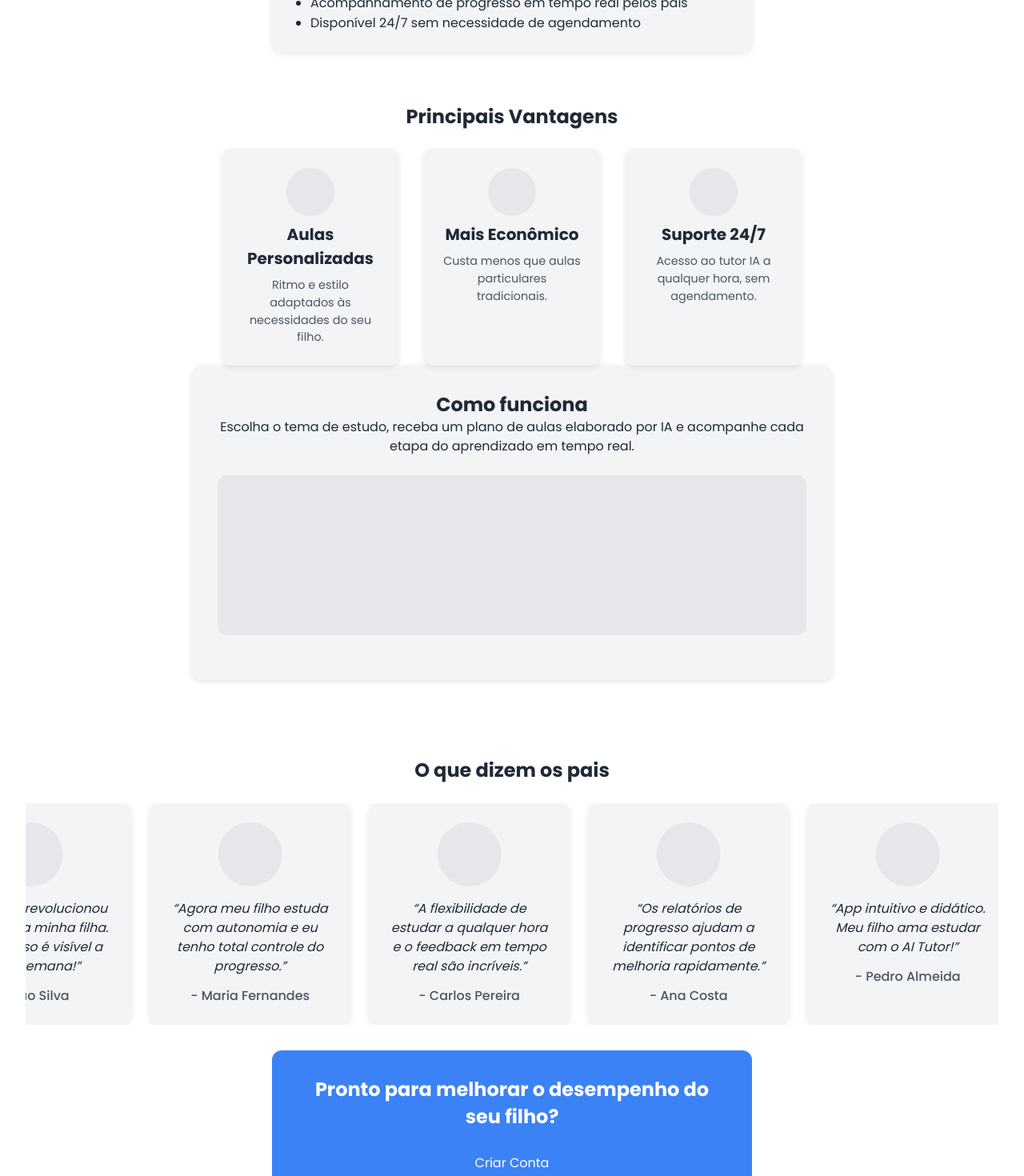
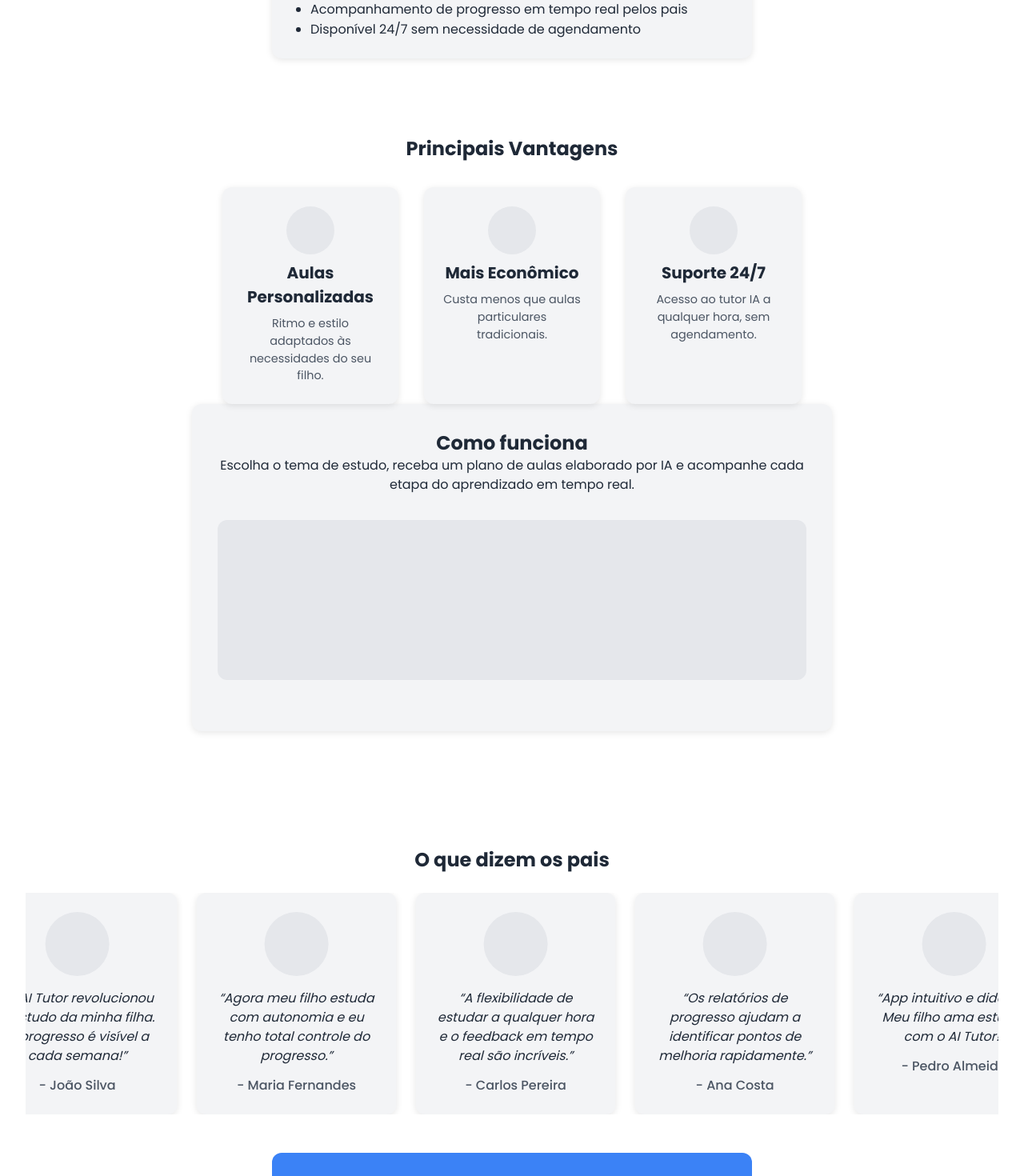
Before and after one commit to duMagnus/ai-tutor, a React (Vite) app in the folder frontend/: page / in a window 1280 px wide. Shown: the part 720-2190 px from the top of the page at 80% size. Built offline with nearby package versions, Linux system fonts and the light colour scheme.

Commit message:
Increase vertical spacing, slow slider to 60s and fix infinite scroll gap

```diff
--- a/frontend/src/pages/LandingPage.css
+++ b/frontend/src/pages/LandingPage.css
@@ -30,7 +30,7 @@
 
 /* Uniform vertical spacing between sections */
 .landing-main > * + * {
-  margin-top: 4rem;
+  margin-top: 6rem;
 }
 
 .features {
@@ -65,7 +65,7 @@
   height: 300px;
   background-color: #E5E7EB;
   border-radius: var(--border-radius-lg);
-  margin: 1.5rem 0;
+  margin: 2rem 0;
 }
 
 /* How It Works */
@@ -83,13 +83,13 @@
   height: 200px;
   background-color: #E5E7EB;
   border-radius: var(--border-radius-lg);
-  margin: 1.5rem 0;
+  margin: 2rem 0;
 }
 
 /* Testimonials */
 /* Testimonials slider */
 .testimonials {
-  padding: 2rem 0;
+  padding: 3rem 0;
   text-align: center;
 }
 .testimonials-slider {
@@ -98,8 +98,8 @@
 }
 .slider-track {
   display: flex;
-  gap: 1.5rem;
-  animation: scroll 30s linear infinite;
+  /* continuous scroll without gap-based blank */
+  animation: scroll 60s linear infinite;
 }
 .testimonial-card {
   flex: 0 0 auto;
@@ -109,6 +109,8 @@
   box-shadow: var(--shadow-card);
   max-width: 250px;
   text-align: center;
+  /* card-to-card spacing for seamless loop */
+  margin-right: 1.5rem;
 }
 .testimonial-card .avatar {
   width: 80px;
@@ -153,7 +155,7 @@
   flex-wrap: wrap;
   justify-content: center;
   gap: 2rem;
-  margin-top: 1.5rem;
+  margin-top: 2rem;
 }
 .benefit-card {
   background-color: var(--color-surface);
```
